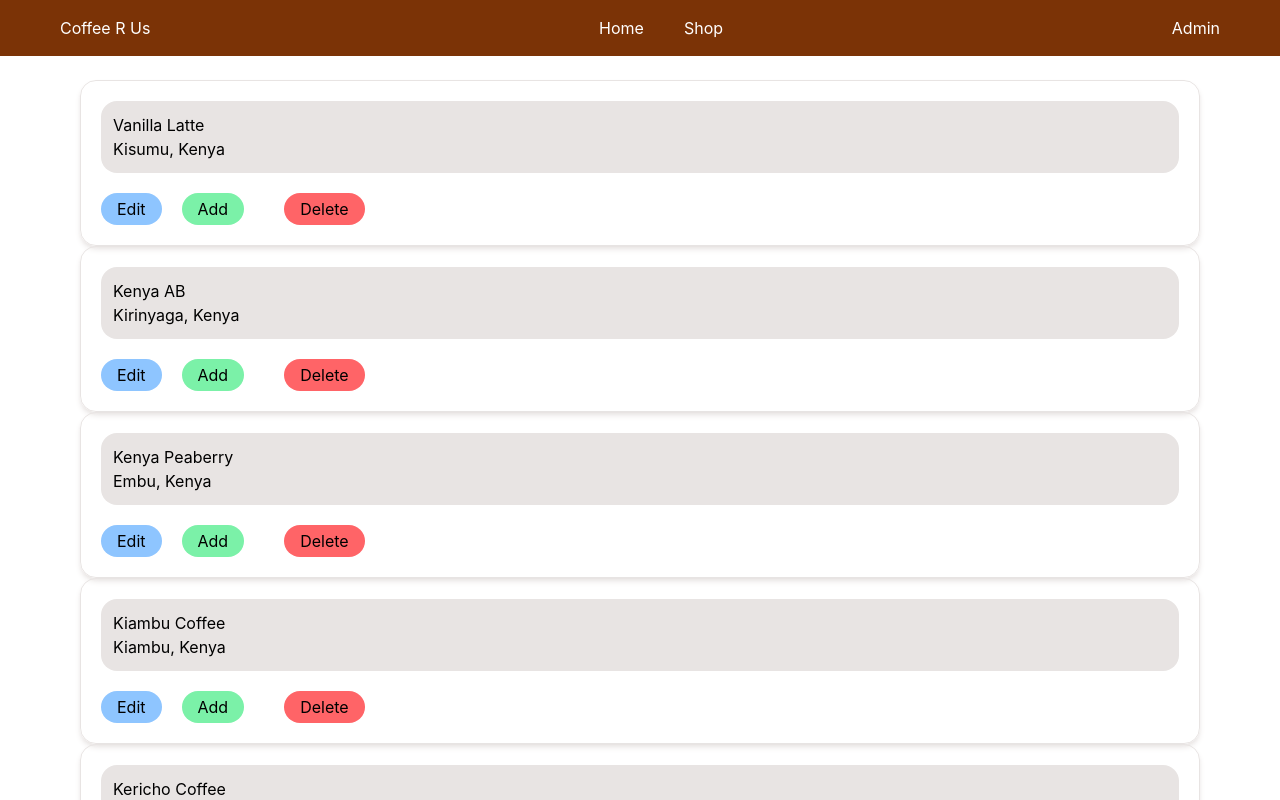
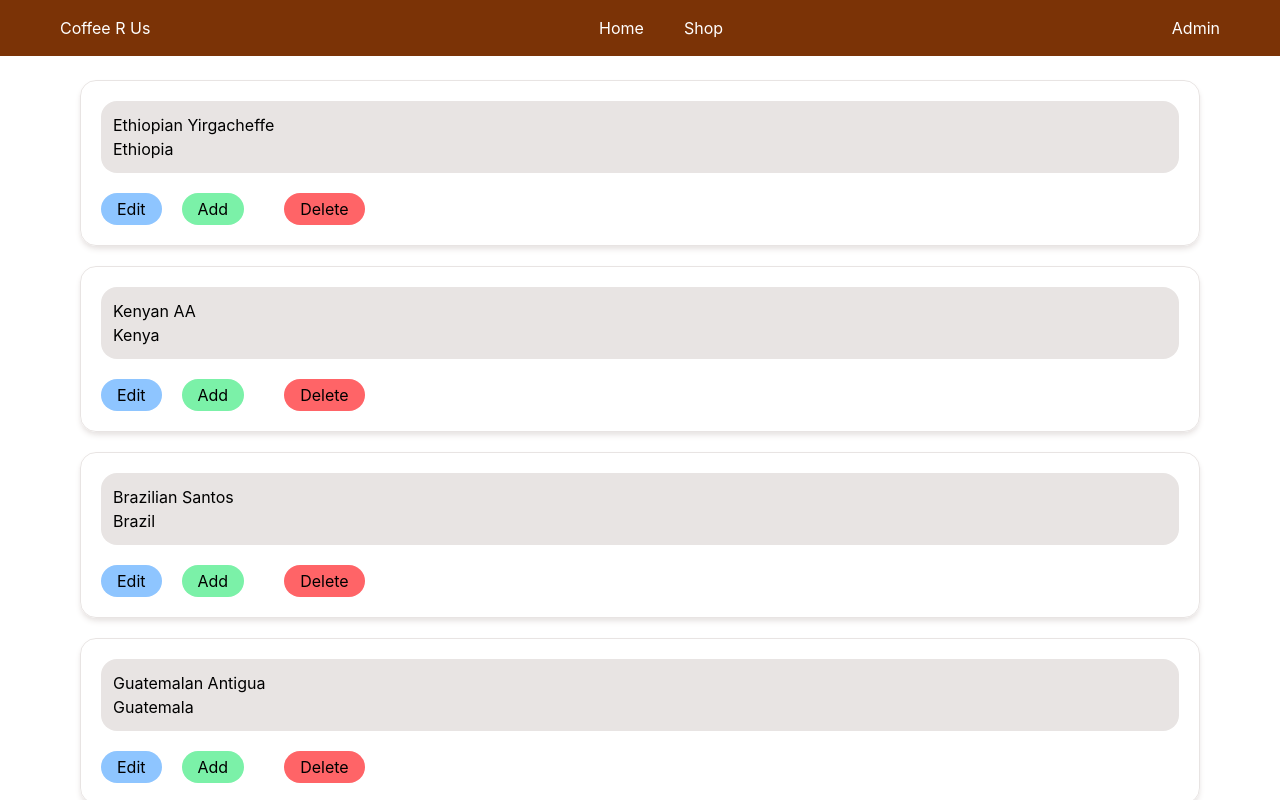
Before and after one commit to HopeKathomi/Summative-Lab---Personal-Project-Showcase-App, a React (Vite) app: page /administrator in a window 1280 px wide. Built offline with nearby package versions, Linux system fonts and the light colour scheme; data requests are answered from the project's data file.

Commit message:
delete and add functionalities done

```diff
--- a/db.json
+++ b/db.json
@@ -2,59 +2,52 @@
   "coffees": [
     {
       "id": 1,
-      "coffee_name": "Vanilla Latte",
-      "description": "A smooth espresso drink with steamed milk and vanilla flavor.",
-      "origin": "Kisumu, Kenya",
-      "price": 1350
+      "coffee_name": "Ethiopian Yirgacheffe",
+      "description": "A bright and floral coffee with notes of jasmine, citrus, and sweet berries.",
+      "origin": "Ethiopia",
+      "price": 650
     },
     {
       "id": 2,
-      "coffee_name": "Kenya AB",
-      "description": "A smooth and well-balanced coffee with fruity acidity, caramel sweetness, and a pleasant lingering finish.",
-      "origin": "Kirinyaga, Kenya",
-      "price": 1600
-    },
-    {
-      "id": 3,
-      "coffee_name": "Kenya Peaberry",
-      "description": "A vibrant coffee known for its concentrated flavor, lively acidity, and hints of berries and dark chocolate.",
-      "origin": "Embu, Kenya",
-      "price": 2000
+      "coffee_name": "Kenyan AA",
+      "description": "A rich and vibrant coffee with a full body and notes of blackcurrant, berries, and citrus.",
+      "origin": "Kenya",
+      "price": 700
     },
     {
       "id": 4,
-      "coffee_name": "Kiambu Coffee",
-      "description": "A full-bodied coffee with balanced acidity and rich flavors of chocolate, caramel, and red fruits.",
-      "origin": "Kiambu, Kenya",
-      "price": 1500
+      "coffee_name": "Brazilian Santos",
+      "description": "A smooth coffee with low acidity and rich flavors of chocolate, nuts, and caramel.",
+      "origin": "Brazil",
+      "price": 550
     },
     {
       "id": 5,
-      "coffee_name": "Kericho Coffee",
-      "description": "A smooth and aromatic coffee with mild acidity, sweet caramel notes, and subtle citrus flavors.",
-      "origin": "Kericho, Kenya",
-      "price": 1400
+      "coffee_name": "Guatemalan Antigua",
+      "description": "A complex coffee with cocoa, spice, and dark chocolate notes with a pleasant smoky finish.",
+      "origin": "Guatemala",
+      "price": 680
     },
     {
       "id": 6,
-      "coffee_name": "Bungoma Coffee",
-      "description": "A naturally sweet coffee with a medium body and tasting notes of berries, honey, and milk chocolate.",
-      "origin": "Bungoma, Kenya",
-      "price": 1300
+      "coffee_name": "Costa Rican Tarrazú",
+      "description": "A clean and bright coffee with honey sweetness, citrus acidity, and a smooth finish.",
+      "origin": "Costa Rica",
+      "price": 720
     },
     {
       "id": 7,
-      "coffee_name": "Meru Coffee",
-      "description": "A bright and refreshing coffee featuring citrus acidity, floral aromas, and a sweet fruity finish.",
-      "origin": "Meru, Kenya",
-      "price": 1550
+      "coffee_name": "Sumatra Mandheling",
+      "description": "A full-bodied coffee with earthy flavors, dark chocolate notes, and a subtle herbal finish.",
+      "origin": "Indonesia",
+      "price": 750
     },
     {
       "id": 8,
-      "coffee_name": "Murang'a Coffee",
-      "description": "A balanced Kenyan coffee with a pleasant aroma, berry acidity, chocolate undertones, and a smooth finish.",
-      "origin": "Murang'a, Kenya",
-      "price": 1450
+      "coffee_name": "Rwandan Bourbon",
+      "description": "A sweet and aromatic coffee with notes of red berries, honey, and gentle citrus acidity.",
+      "origin": "Rwanda",
+      "price": 670
     }
   ]
 }
--- a/src/App.jsx
+++ b/src/App.jsx
@@ -9,7 +9,7 @@ export const UserContext = createContext(null);
 
 function App() {
   const [coffees, getCoffee] = useState([]);
-
+  console.log("C", coffees)
   function handleCreate(formData){
     fetch('http://localhost:3000/coffees',{
       method:"POST",
@@ -19,19 +19,22 @@ function App() {
       body: JSON.stringify(formData)
     })
     .then(response => response.json())
-    .then(newCoffee => getCoffee(coffee => [...coffee, newCoffee]))
+    .then(newCoffee => getCoffee(prevCoffee => [...prevCoffee, newCoffee]))
   }
 
   function handleUpdate(){
-
+    fetch
   }
 
-  function handleDelete(id){
-    fetch(`http://localhost:3000/coffees/${id}`,{
-      method:"DELETE"
+  function handleDelete(id) {
+    fetch(`http://localhost:3000/coffees/${id}`, {
+      method: "DELETE"
     })
-    .then(results => results.json())
-    .then(data =>console.log(data))
+      .then(() => {
+        getCoffee(prevCoffees =>
+          prevCoffees.filter(coffee => coffee.id !== id)
+        );
+      });
   }
 
   useEffect(()=>{
@@ -43,11 +46,11 @@ function App() {
   return (
     <div >
       <Nav/>
-       <UserContext value={{coffees, handleDelete}}>
+       <UserContext value={{coffees, handleDelete, handleCreate}}>
         <Routes>
           <Route path="/" element={<Landingpage/>}/>
           <Route path='/products' element={<ProductList />}/>
-          <Route path='/administrator' element={<Administrator/>}/>
+          <Route path='/administrator/*' element={<Administrator/>}/>
         </Routes>
        </UserContext>
     </div>
--- a/src/components/Administrator.jsx
+++ b/src/components/Administrator.jsx
@@ -9,16 +9,15 @@ const Administrator = () => {
   const [showEdit, setShowEdit] = useState(false);
   const [showAdd, setShowAdd] = useState(false);
 
+  function handleClick(e, id){
+    e.preventDefault()
+    handleDelete(id)
+  }
 
-  function handleClick(e){
-    e.preventDefault()
-    // console.log(coffees[0].id)
-    handleDelete()
-  }
   return (
-    <div className=' fixed inset-0 overflow-y-auto gap-5 p-20'>
+    <div className='fixed inset-0 overflow-y-auto flex flex-col gap-5 p-20'>
       {coffees.map(coffee=>(
-        <div key={coffee.id} className=' b shadow-taupe-200 shadow-md flex flex-col p-5 border border-taupe-200 rounded-2xl'>
+        <div key={coffee.id} className='shadow-taupe-200 shadow-md flex flex-col p-5 border border-taupe-200 rounded-2xl'>
           <div className='bg-taupe-200 py-3 px-3 rounded-2xl'>
             <div>{coffee.coffee_name}</div>
             <div>{coffee.origin}</div>
@@ -35,12 +34,9 @@ const Administrator = () => {
             </div>
 
             <div>
-              <button onClick={handleClick} className='bg-red-400 px-4 py-1 rounded-full'>Delete</button>
+              <button onClick={(e) => handleClick(e,coffee.id)} className='bg-red-400 px-4 py-1 rounded-full'>Delete</button>
             </div>
           </div>
-          <Routes>
-            <Route path="/Edit" element ={<Edit/>}/>
-          </Routes>
         </div>
 
       ))}
--- a/src/components/Product.jsx
+++ b/src/components/Product.jsx
@@ -3,6 +3,7 @@ import { UserContext } from '../App'
 
 const Product = () => {
   const {coffees} = useContext(UserContext);
+
   return (
     <div className='bg-amber-100 flex flex-row flex-wrap justify-center items-center gap-7 '>
       {coffees.map(coffee => (
--- a/src/components/pages/Add.jsx
+++ b/src/components/pages/Add.jsx
@@ -1,31 +1,55 @@
-import React from 'react'
+import {useContext, useState } from 'react'
+import { UserContext } from '../../App'
 
 const Add = () => {
+    const {handleCreate} = useContext(UserContext);
+    const [data, setData] = useState({
+        coffee_name:"",
+        description:"",
+        origin:"",
+        price:0
+    });
+
+    function handleChange(e){
+        e.preventDefault();
+        const { name, value } = e.target;
+
+        setData(prevData => ({
+            ...prevData,
+            [name]: value
+        }));
+
+    }
+
+     function handleSubmit(e) {
+        e.preventDefault();
+        handleCreate(data);
+    }
+
   return (
-    <div  className="fixed inset-0 backdrop-brightness-95 flex items-center justify-center z-50 ">
+    <div className="fixed inset-0 backdrop-brightness-95 flex items-center justify-center z-50 ">
         <div className='bg-amber-50 border border-slate-200 rounded-3xl'>
             <p className="bg-teal-100 rounded-t-3xl text-black  font-semibold  py-2 mb-2">Add</p>
-            <form action="" className='flex flex-col pb-5 px-4 gap-3'>
+            <form onSubmit={handleSubmit} className='flex flex-col pb-5 px-4 gap-3'>
                 <div className='flex flex-col'>
-                    <label htmlFor="name">Name</label>
-                    <input type="text"  className='border rounded-2xl border-slate-200 px-3 py-1'/>
+                    <label htmlFor='name'>Name</label>
+                    <input type="text" name="coffee_name" value={data.coffee_name} onChange={handleChange} className='border rounded-2xl border-slate-200 px-3 py-1'/>
                 </div>
                 <div className='flex flex-col'>
-                    <label htmlFor="name">Description</label>
-                    <input type="text" className='border rounded-2xl border-slate-200 px-3 py-1'/>
+                    <label htmlFor='description'>Description</label>
+                    <input type="text" name="description" value={data.description} onChange={handleChange} className='border rounded-2xl border-slate-200 px-3 py-1'/>
                 </div>
                 <div className='flex flex-col'>
-                    <label htmlFor="name">Origin</label>
-                    <input type="text" className='border rounded-2xl border-slate-200 px-3 py-1'/>
+                    <label htmlFor='origin'>Origin</label>
+                    <input type="text" name="origin" value={data.origin} onChange={handleChange} className='border rounded-2xl border-slate-200 px-3 py-1'/>
                 </div>
                 <div className='flex flex-col'>
-                    <label htmlFor="name">Price</label>
-                    <input type="number" className='border rounded-2xl border-slate-200 px-3 py-1'/>
+                    <label htmlFor='price'>Price</label>
+                    <input type="number" name="price" value={data.price} onChange={handleChange} className='border rounded-2xl border-slate-200 px-3 py-1'/>
                 </div>
-                <input type="submit" onClick={() => setShowEdit(false)} className="bg-red-300 px-4 py-1 rounded-full mt-4"/>
+                <input type="submit" className="bg-red-300 px-4 py-1 rounded-full mt-4"/>
             </form>
         </div>
-
     </div>
   )
 }
```
